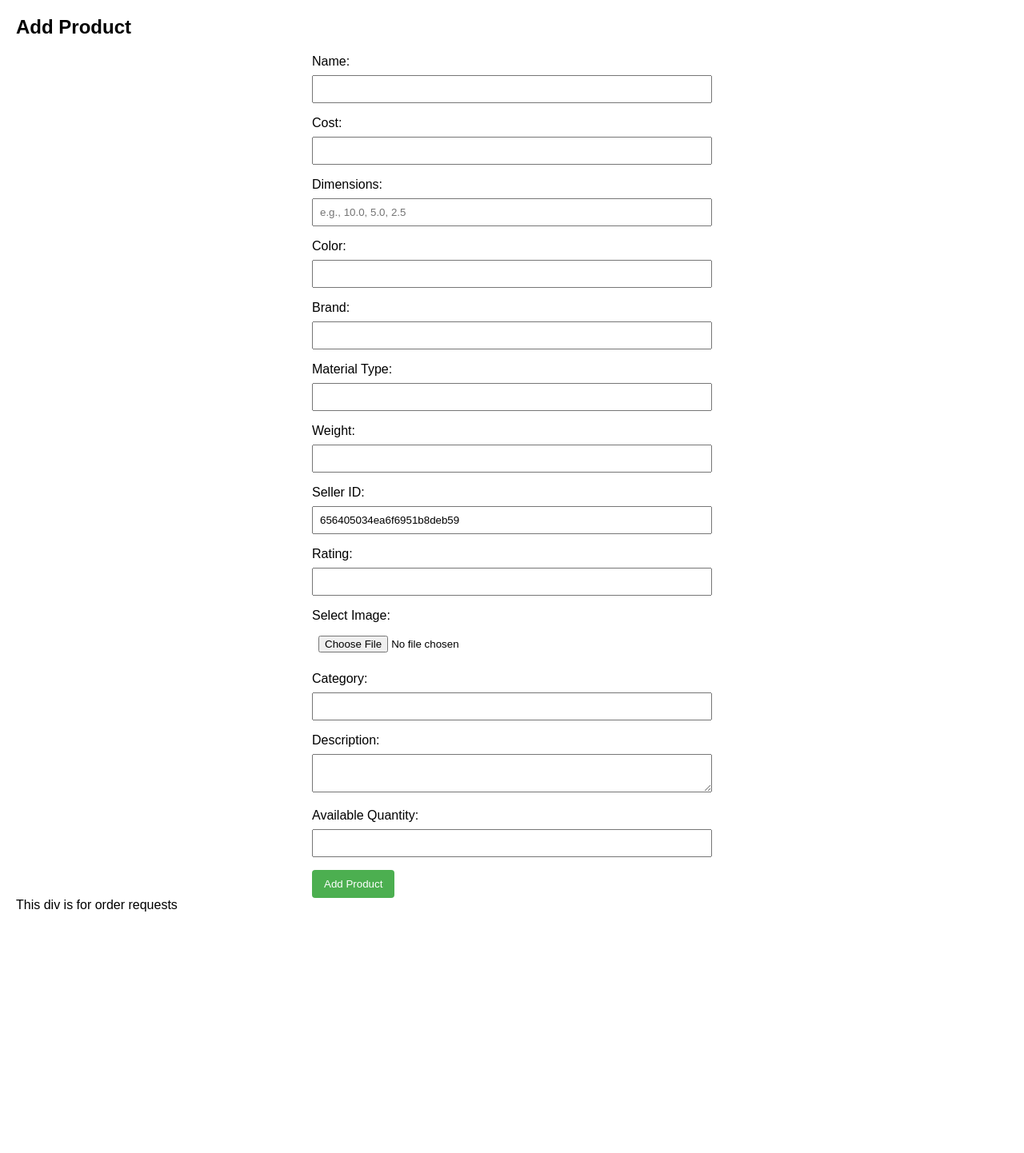
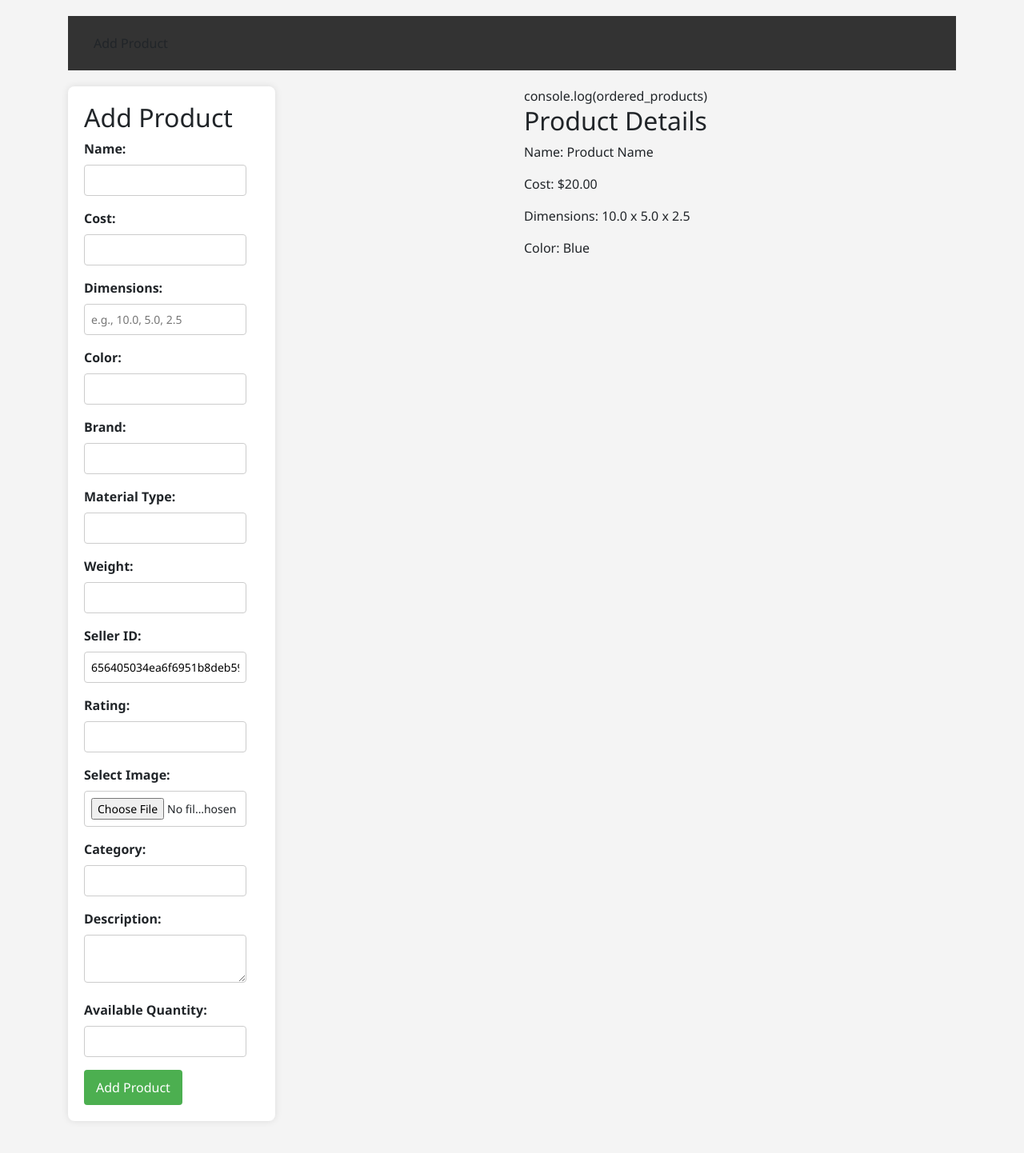
Before and after one commit to viboppan/furnihub, a Flask app: template templates/seller.html in a window 1280 px wide. Shown: the whole page at 80% size. Before the commit the page ends 1161 px from the top, so only its background shows below. Run offline with Flask 3, Linux system fonts and the light colour scheme; the template is opened without the code that fills it, so the values that code supplies are empty; some libraries are stand-ins or nearby versions.

Commit message:
seller functionality

```diff
--- a/Collections/Customer.py
+++ b/Collections/Customer.py
@@ -57,7 +57,7 @@ def get_product_page(username):
 
     # Convert the products to a list of dictionaries
     products_data = [
-        {"id": p.id,"name": p.name, "cost": p.cost, "dimensions": p.dimensions, "color": p.color, "brand": p.brand,
+        {"name": p.name, "cost": p.cost, "dimensions": p.dimensions, "color": p.color, "brand": p.brand,
          "material": p.material_type, "weight": p.weight, "seller_id": p.seller_id,
          "rating": p.rating, "image_url": p.image_url, "product_id": str(p.id),
          "available_quantity": p.available_quantity, "category": p.category} for p in products]
--- a/Collections/Product.py
+++ b/Collections/Product.py
@@ -1,6 +1,7 @@
 from flask import Blueprint, request, jsonify, render_template
 
 from Collections.Customer import get_product_page
+from Collections.Seller import get_products
 from utils.MongoDBUtils import Product
 import os
 
@@ -68,7 +69,7 @@ def add_product():
             print(new_product.to_json())
             new_product.save()
 
-            return render_template('seller.html', isProductAdded=True)
+            return render_template('seller.html', isProductAdded=True, products=get_products())
         else:
             return jsonify({"error": "No image provided"}), 400
     except Exception as e:
--- a/templates/seller.html
+++ b/templates/seller.html
@@ -3,31 +3,73 @@
 <head>
     <meta charset="UTF-8">
     <meta name="viewport" content="width=device-width, initial-scale=1.0">
-    <title>Add Product</title>
+    <title>Seller Dashboard</title>
+    <link rel="stylesheet" href="https://stackpath.bootstrapcdn.com/bootstrap/4.5.2/css/bootstrap.min.css">
     <!-- Add your CSS stylesheets here -->
     <style>
         body {
-            font-family: Arial, sans-serif;
+            font-family: 'Segoe UI', Tahoma, Geneva, Verdana, sans-serif;
             margin: 20px;
+            background-color: #f4f4f4;
+        }
+
+        .navbar {
+            overflow: hidden;
+            background-color: #333;
+            margin-bottom: 20px;
+        }
+
+        .navbar a {
+            float: left;
+            display: block;
+            color: white;
+            text-align: center;
+            padding: 14px 16px;
+            text-decoration: none;
+            cursor: pointer;
+        }
+
+        .navbar a:hover {
+            background-color: #ddd;
+            color: black;
+        }
+
+        .col-container {
+            display: flex;
+            justify-content: space-between;
+            flex-wrap: wrap;
+        }
+
+        .col-6 {
+            width: 48%;
+            margin-bottom: 20px;
+            background-color: white;
+            padding: 20px;
+            border-radius: 8px;
+            box-shadow: 0 0 10px rgba(0, 0, 0, 0.1);
         }
 
         form {
-            max-width: 500px;
+            max-width: 100%;
             margin: auto;
         }
 
         label {
             display: block;
             margin-bottom: 8px;
+            font-weight: bold;
         }
 
         input,
         select,
         textarea {
-            width: 100%;
+            width: calc(100% - 16px);
             padding: 8px;
             margin-bottom: 16px;
             box-sizing: border-box;
+            border: 1px solid #ccc;
+            border-radius: 4px;
+            font-size: 14px;
         }
 
         button {
@@ -37,14 +79,51 @@
             border: none;
             border-radius: 4px;
             cursor: pointer;
+            font-size: 16px;
         }
 
         button:hover {
             background-color: #45a049;
         }
+
+        .popup-message {
+            display: none;
+            background-color: #4CAF50;
+            color: white;
+            text-align: center;
+            padding: 10px;
+            position: fixed;
+            top: 20px;
+            left: 50%;
+            transform: translateX(-50%);
+            width: 300px;
+            border-radius: 8px;
+            box-shadow: 0 0 10px rgba(0, 0, 0, 0.1);
+        }
+
+        .large-text-container {
+            width: 100%;
+            text-align: right;
+            position: absolute; /* Changed */
+            top: 0; /* Changed */
+            right: 0; /* Changed */
+            padding: 20px; /* Added */
+        }
+
+        .large-text {
+            font-size: 36px;
+            font-weight: bold;
+        }
     </style>
 </head>
 <body>
+<div class="container">
+    <div class="navbar">
+        <a onclick="toggleForm()">Add Product</a>
+    </div>
+<div id="popupMessage" class="popup-message"></div>
+    <div class="row">
+        <div class="col-md-6">
             <div class="col-6">
                 <h2>Add Product</h2>
                 <form action="/add_product" method="post" id="productForm" enctype="multipart/form-data">
@@ -87,13 +166,78 @@
                     <label for="available_quantity">Available Quantity:</label>
                     <input type="number" id="available_quantity" name="available_quantity" required>
 
-        <button type="submit" id = "add-product" value="ADD PRODUCT">Add Product</button>
+                    <button type="submit" id="add-product" value="ADD PRODUCT">Add Product</button>
                 </form>
             </div>
-    <div class="col-6">
-        This div is for order requests
+        </div>
+        <div class="col-md-6">
+            <div class="product-details" id="productDetails">
+            console.log(ordered_products)
+                {% for product in ordered_products.products %}
+                    console.log(ordered_products)
+                        <div class="product-card">
+                            <img src="{{ product.image_url }}" alt="{{ product.name }}" class="order-image">
+                            <div class="product-details">
+                                <p>Name: {{ product.name }}</p>
+                                <p>Product ID: {{ product.product_id }}</p>
+                                <p>Quantity: {{ product.available_quantity }}</p>
+                                <!-- Add more details as needed -->
+                            </div>
+                        </div>
+                    <div class="button-container">
+                    <button onclick="dispatchProduct()">Dispatch</button>
+                    <button class="cancel" onclick="cancelDispatch()">Cancel</button>
+                </div>
+                    {% endfor %}
+                <h2>Product Details</h2>
+                <p>Name: Product Name</p>
+                <p>Cost: $20.00</p>
+                <p>Dimensions: 10.0 x 5.0 x 2.5</p>
+                <p>Color: Blue</p>
+                <!-- Add more details as needed -->
+
+
+            </div>
+        </div>
+    </div>
 </div>
 
 
+    <script>
+        function toggleForm() {
+            var form = document.getElementById("productForm");
+            form.style.display = form.style.display === "none" ? "block" : "none";
+        }
+
+        // Example: Show pop-up message after form submission
+        document.getElementById("productForm").addEventListener("submit", function (event) {
+
+            // Your existing form submission logic goes here
+
+            // Show pop-up message
+            var popupMessage = document.getElementById("popupMessage");
+            popupMessage.innerText = "Product added successfully!";
+            popupMessage.style.display = "block";
+
+            // Hide pop-up message after 3 seconds (adjust as needed)
+            setTimeout(function () {
+                popupMessage.style.display = "none";
+            }, 3000);
+        });
+        function dispatchProduct() {
+            // Implement dispatch logic
+            alert("Product dispatched!");
+        }
+
+        function cancelDispatch() {
+            // Implement cancel dispatch logic
+            alert("Dispatch canceled!");
+        }
+    </script>
+    <!-- Link to Bootstrap JS and Popper.js -->
+    <script src="https://code.jquery.com/jquery-3.5.1.slim.min.js"></script>
+    <script src="https://cdn.jsdelivr.net/npm/@popperjs/core@2.10.2/dist/umd/popper.min.js"></script>
+    <script src="https://stackpath.bootstrapcdn.com/bootstrap/4.5.2/js/bootstrap.min.js"></script>
+
 </body>
 </html>
```
Also changed, not shown: Collections/Order.py (+52 -11 lines), Collections/Seller.py (+120 -4 lines). Lines whose indentation alone changed are shown as unchanged.
